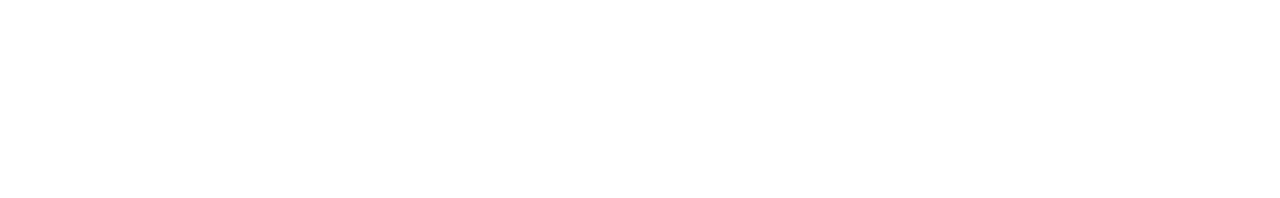
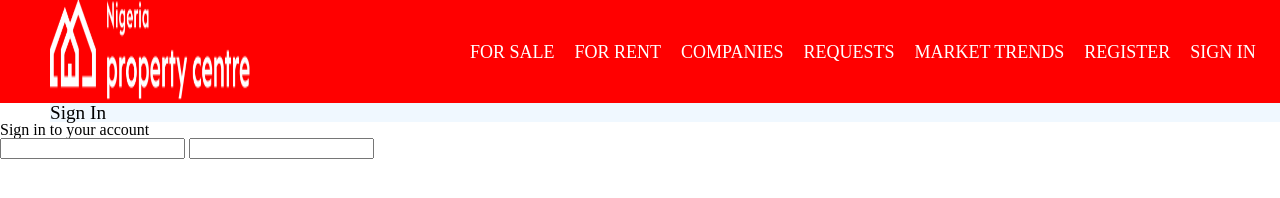
Before and after one commit to chidinmaamara/Nwafor_Chidinma_Realestate, a website: page index.html in a window 1280 px wide. Drawn offline with Linux system fonts and the light colour scheme.

Commit message:
final commit

```diff
--- a/css/style.css
+++ b/css/style.css
@@ -51,3 +51,45 @@ table {
 
 
 /* Write your css below here */
+
+.headertop{
+	background-color: red;
+	display: flex;
+	align-items: center;
+	gap:20px;
+	/* justify-content: space-between;//////////////////////c */
+}
+.headertop img{
+	height: 100px;
+	width: 200px;
+}
+.header1{
+	margin-left: 50px;
+
+}
+.header2{
+	justify-content: space-between;
+	display: flex;
+	gap: 20px;
+	margin-left: 200px;
+}
+nav a{
+	display: flex;
+	justify-content: space-between;
+	gap:20px;
+	color: white;
+	text-decoration: none;
+	font-size: large;
+}
+.headerbottom{
+	background-color: aliceblue;
+	margin-left: 50px;
+
+}
+.headerbottom a{
+	font-size: larger;
+	color: black;
+	text-decoration: none;
+	display: flex;
+	align-items: center;
+}
--- a/index.html
+++ b/index.html
@@ -0,0 +1,42 @@
+<!DOCTYPE html>
+<html lang="en">
+<head>
+    <meta charset="UTF-8">
+    <meta name="viewport" content="width=device-width, initial-scale=1.0">
+    <link rel="stylesheet" href="./css/style.css">
+    <title>Document</title>
+</head>
+<body>
+    <header>
+        <div class="headertop">
+            <div class="header1">
+                <img src="./Images/logo.png" alt="">
+            </div>
+            <nav>
+                <div class="header2">
+                    <a href="#">FOR SALE</a>
+                    <a href="#">FOR RENT</a>
+                    <a href="#">COMPANIES</a>
+                    <a href="#">REQUESTS</a>
+                    <a href="#">MARKET TRENDS</a>
+                    <a href="#">REGISTER</a>
+                    <a href="#">SIGN IN</a>
+                </div>
+            </nav>
+            </div>
+            <div class="headerbottom">
+                <a href="#">Sign In</a>
+            </div>
+        </div>
+        <div class="form">
+            <legend>Sign in to your account </legend>
+            <label for=" Email or Username"></label>
+            <input type="text" />
+            <label for="phonenumber"></label>
+            <input type="number">
+
+         </div>
+        </div>
+    </header>
+</body>
+</html>
```
Also changed, not shown: Images/logo.png (added), README.md.
